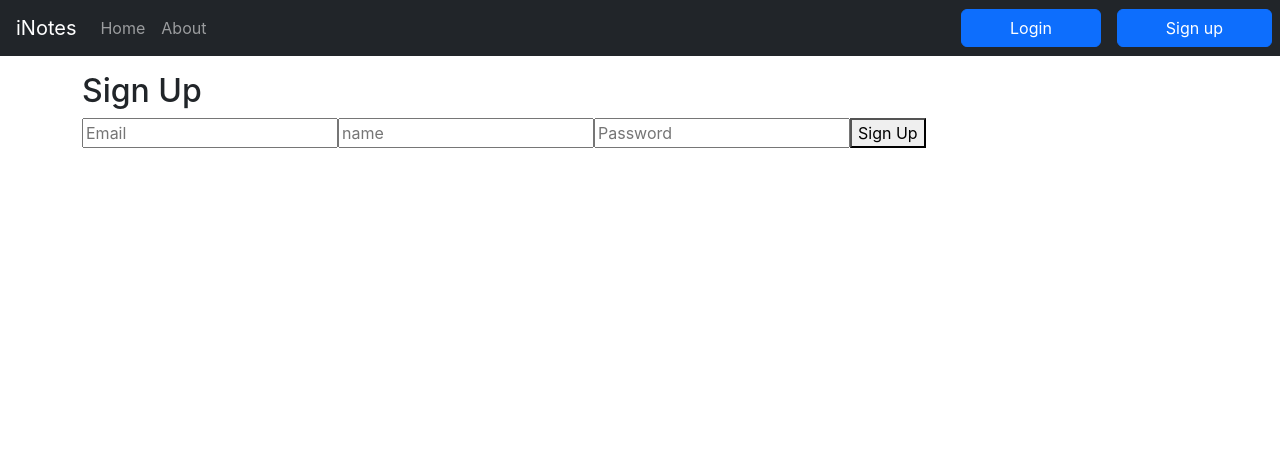
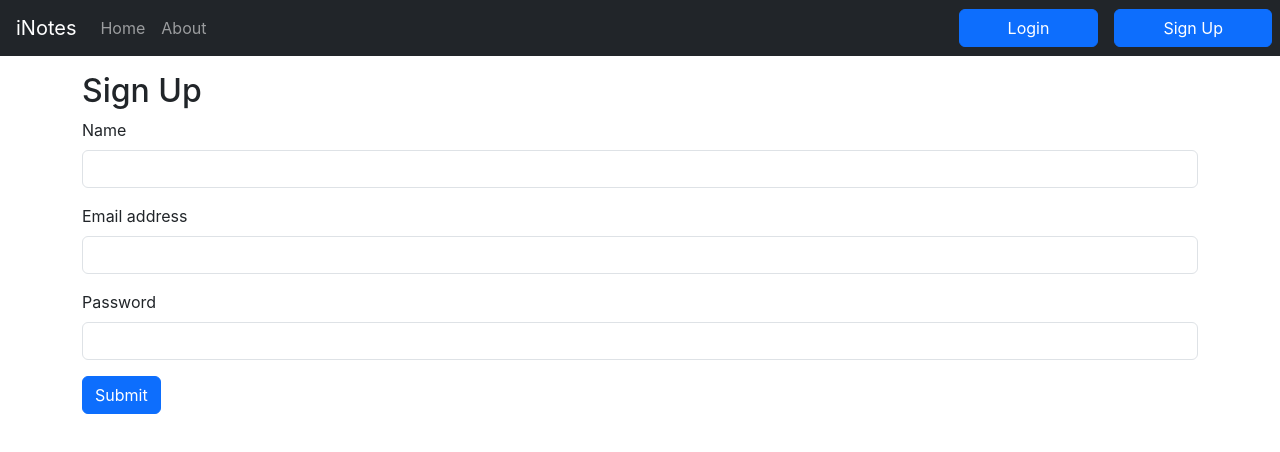
Before and after one commit to uvaishnasir/iNotes-YourNoteSafe, a React (Create React App) app: page /signup in a window 1280 px wide. Shown: the top 452 px of the page. Built offline with nearby package versions, Linux system fonts and the light colour scheme.

Commit message:
Login Signup commit....

```diff
--- a/src/components/Login.js
+++ b/src/components/Login.js
@@ -1,32 +1,66 @@
 import React, { useState } from "react";
+import { useNavigate } from "react-router-dom";
 
 const Login = () => {
-  const [email, setEmail] = useState('');
-  const [password, setPassword] = useState('');
-
-  const handleSubmit = (e) => {
+  const [email, setEmail] = useState("");
+  const [password, setPassword] = useState("");
+  const navigate = useNavigate();
+  const handleSubmit = async (e) => {
     e.preventDefault();
-    // onSignIn({ email, password });
+    const url = "http://localhost:5000/api/auth/login";
+    const response = await fetch(url, {
+      method: "POST",
+      headers: {
+        "Content-Type": "application/json",
+      },
+      body: JSON.stringify({ email, password }),
+    });
+    const user = await response.json();
+    console.log(user);
+    if (user.success) {
+      //save token
+      localStorage.setItem("token", user.authtoken);
+      navigate("/");
+    } else alert("invalid credentials");
   };
   return (
     <div className="form-container">
-      <h2>Log In</h2>
+      <h2>Login</h2>
       <form onSubmit={handleSubmit}>
+        <div className="mb-3">
+          <label htmlFor="email" className="form-label">
+            Email address
+          </label>
           <input
             type="email"
-          placeholder="Email"
+            className="form-control"
+            id="email"
+            aria-describedby="emailHelp"
             value={email}
             onChange={(e) => setEmail(e.target.value)}
             required
           />
+          <div id="emailHelp" className="form-text">
+            We'll never share your email with anyone else.
+          </div>
+        </div>
+        <div className="mb-3">
+          <label htmlFor="password" className="form-label">
+            Password
+          </label>
           <input
             type="password"
-          placeholder="Password"
+            className="form-control"
+            id="password"
             value={password}
             onChange={(e) => setPassword(e.target.value)}
             required
           />
-        <button type="submit">Sign In</button>
+        </div>
+
+        <button type="submit" className="btn btn-primary">
+          Submit
+        </button>
       </form>
     </div>
   );
--- a/src/components/Navbar.js
+++ b/src/components/Navbar.js
@@ -39,7 +39,7 @@ const Navbar = () => {
         </ul>
       </div>
         <Link to="/login" role="button" className="btn btn-primary mx-2 px-5">Login</Link>
-        <Link to="/signup" role="button"  className="btn btn-primary mx-2 px-5">Sign up</Link>
+        <Link to="/signup" role="button"  className="btn btn-primary mx-2 px-5">Sign Up</Link>
     </nav>
   );
 };
--- a/src/components/Signup.js
+++ b/src/components/Signup.js
@@ -1,41 +1,82 @@
 import React, { useState } from "react";
+import { useNavigate } from "react-router-dom";
 
 const Signup = () => {
-  const [email, setEmail] = useState('');
-  const [password, setPassword] = useState('');
-  const [name, setName] = useState()
+  const [email, setEmail] = useState("");
+  const [password, setPassword] = useState("");
+  const [name, setName] = useState("");
+  const navigate = useNavigate();
 
-  const handleSubmit = (e) => {
+  const handleSubmit = async (e) => {
     e.preventDefault();
-    // onSignUp({ email, password });
+    const url = "http://localhost:5000/api/auth/createuser";
+    const response = await fetch(url, {
+      method: "POST",
+      headers: {
+        "Content-Type": "application/json",
+      },
+      body: JSON.stringify({ email, name, password }),
+    });
+    const user = await response.json();
+    console.log(user);
+    if (user.success) {
+      //save token
+      localStorage.setItem("token", user.authtoken);
+      navigate("/");
+    } else alert("Invalid credentials");
   };
 
   return (
     <div className="form-container">
       <h2>Sign Up</h2>
       <form onSubmit={handleSubmit}>
+        <div className="mb-3">
+          <label htmlFor="name" className="form-label">
+            Name
+          </label>
+          <input
+            type="name"
+            className="form-control"
+            id="name"
+            aria-describedby="name"
+            value={name}
+            onChange={(e) => setName(e.target.value)}
+            minLength={3}
+            required
+          />
+        </div>
+        <div className="mb-3">
+          <label htmlFor="email" className="form-label">
+            Email address
+          </label>
           <input
             type="email"
-          placeholder="Email"
+            className="form-control"
+            id="email"
+            aria-describedby="emailHelp"
             value={email}
             onChange={(e) => setEmail(e.target.value)}
             required
           />
+        </div>
+        <div className="mb-3">
+          <label htmlFor="password" className="form-label">
+            Password
+          </label>
           <input
-          type="name"
-          placeholder="name"
-          value={name}
-          onChange={(e) => setName(e.target.value)}
+            type="password"
+            className="form-control"
+            id="password"
+            value={password}
+            onChange={(e) => setPassword(e.target.value)}
+            minLength={5}
             required
           />
-        <input
-          type="password"
-          placeholder="Password"
-          value={password}
-          onChange={(e) => setPassword(e.target.value)}
-          required
-        />
-        <button type="submit">Sign Up</button>
+        </div>
+
+        <button type="submit" className="btn btn-primary">
+          Submit
+        </button>
       </form>
     </div>
   );
```
Also changed, not shown: 1 other file (tests, documents, lock files or other folders). Lines whose indentation alone changed are shown as unchanged.
